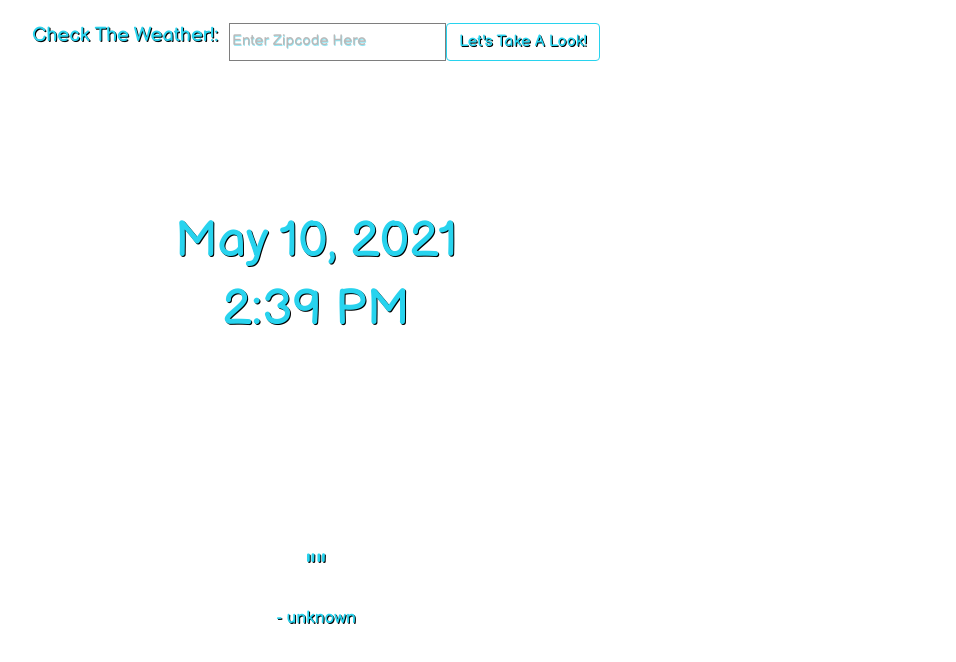
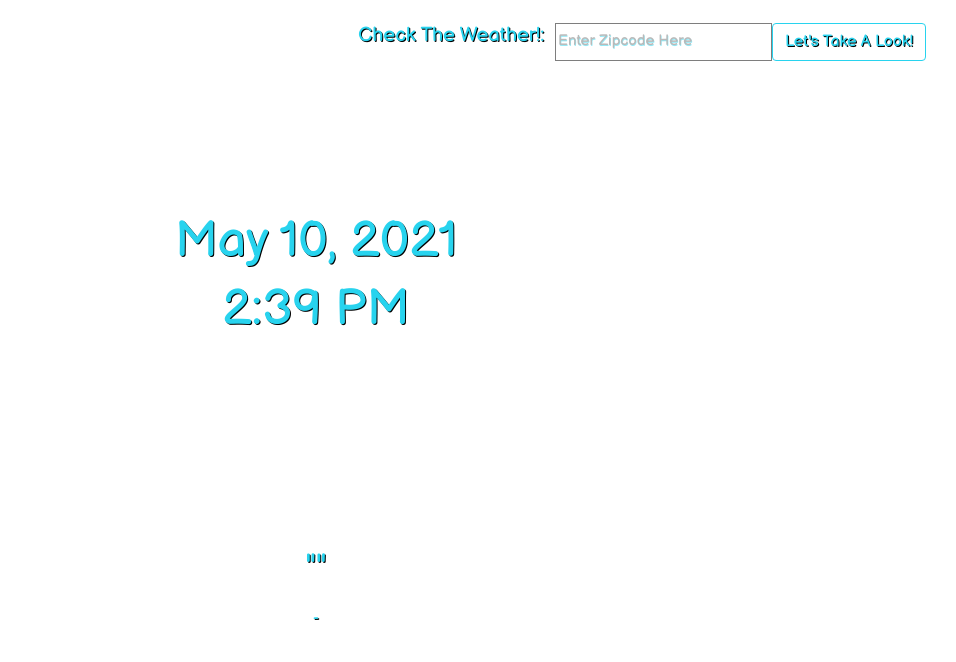
Before and after one commit to MGubernick/my-momentum-app, a React (Create React App) app: page /#/ in a window 1280 px wide. Shown: the top 662 px of the page, without its empty margins (324-1280 px from the left). Built offline with nearby package versions, Linux system fonts and the light colour scheme; no server answers.

Commit message:
Move Weatehr to Corner and fix dropdown

```diff
--- a/src/components/Clock/Clock.js
+++ b/src/components/Clock/Clock.js
@@ -21,7 +21,7 @@ class Clock extends Component {
   render () {
     const { date, time } = this.state
     return (
-      <div style={{ alignItems: 'center', display: 'flex', flexDirection: 'column', justifyContent: 'center' }}>
+      <div className='clock' style={{ alignItems: 'center', display: 'flex', flexDirection: 'column', justifyContent: 'center' }}>
         <h1 style={{ fontSize: '50px' }}>{date}</h1>
         <h1 style={{ fontSize: '50px' }}>{time}</h1>
       </div>
--- a/src/components/Quote/Quote.js
+++ b/src/components/Quote/Quote.js
@@ -34,6 +34,11 @@ class RandoQuote extends Component {
 
   componentDidMount () {
     // hit the unsplash API
+    // axios.get(`${config.apiUrl}`)
+    //   .then(res => this.setState({ quote: res.data.quote, quoteAuthor: res.data.author }))
+    //   .catch(error => {
+    //     console.error('oops: ', error.message);
+    //   })
     axios.get(`${config.apiUrl}`)
       .then(res => {
         const randQuote = res.data[Math.floor(Math.random() * res.data.length)]
@@ -53,7 +58,7 @@ class RandoQuote extends Component {
     return (
       <div style={{ alignItems: 'center', display: 'flex', flexDirection: 'column', justifyContent: 'space-around', padding: '10px'}} >
         <h3 style={{ padding: '12px' }}>"{quote}"</h3>
-        <p style={{ fontSize: '20px' }}><small>- {quoteAuthor ? quoteAuthor : 'unknown'}</small> </p>
+        <p style={{ fontSize: '20px' }}><small>- {quoteAuthor}</small> </p>
       </div>
     );
   };
--- a/src/components/Weather/Weather.js
+++ b/src/components/Weather/Weather.js
@@ -58,7 +58,7 @@ class WeatherShow extends Component {
       forecastDisplay = ''
     } else {
       forecastDisplay = (
-    <div className="forecast-div" style={{ border: '1px solid #000', opacity: '0.5' }}>
+    <div className="forecast-div" style={{ border: '1px solid #000', marginTop: '250px', marginRight: '18px', opacity: '0.5' }}>
       <Card className="display-card" onClick={this.clearZip}>
         <Card.Text className="city key"><strong>Your Forecast for:</strong> {city} </Card.Text>
         <Card.Text className="key"><strong>Current Temp:</strong> {weather}°F &nbsp; (feels like: {feelsLike})</Card.Text>
--- a/src/index.scss
+++ b/src/index.scss
@@ -4,6 +4,11 @@ $secondary: #28d3ee;
 @import url('https://fonts.googleapis.com/css2?family=Balsamiq+Sans:ital,wght@0,400;1,700&display=swap');
 
 $text-white: #fff;
+
+.clock{
+  position: relative;
+  z-index: 0;
+};
 
 .check-forecast {
   align-self: center;
@@ -23,9 +28,15 @@ $text-white: #fff;
   text-shadow: 1px 1px $primary;
 };
 
+.forecast-div {
+  position: fixed;
+  z-index: 1;
+};
+
 .zip-code-form-display {
-  align-items: center;
+  align-items: flex-end;
   display: flex;
   flex-direction: column;
   justify-content: center;
+  margin-right: 30px;
 };
```
